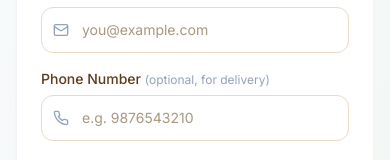
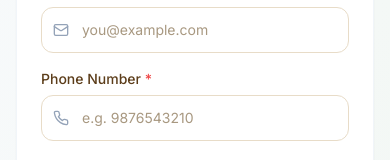
Before and after one commit to Artificialhuman74/SanathanaTattava, a React (Vite) app in the folder frontend/: page /shop/register in a window 390 px wide. Shown: the part 395-555 px from the top of the page. Built offline with nearby package versions, Linux system fonts and the light colour scheme; no server answers.

Commit message:
Make phone number required on consumer registration
Co-Authored-By: Claude Sonnet 4.6 <noreply@anthropic.com>

```diff
--- a/frontend/src/pages/consumer/Register.tsx
+++ b/frontend/src/pages/consumer/Register.tsx
@@ -40,13 +40,14 @@ export default function ConsumerRegister() {
     e.preventDefault();
     if (!name.trim())  { toast.error('Please enter your name'); return; }
     if (!email.trim()) { toast.error('Please enter your email'); return; }
+    if (!phone.trim()) { toast.error('Please enter your phone number'); return; }
     if (password.length < 6) { toast.error('Password must be at least 6 characters'); return; }
     if (password !== confirm) { toast.error('Passwords do not match'); return; }
     if (refCode && codeValid === false) { toast.error('Invalid referral code'); return; }
 
     setLoading(true);
     try {
-      await consumerRegister(name.trim(), email.trim(), password, refCode.trim() || undefined, phone.trim() || undefined);
+      await consumerRegister(name.trim(), email.trim(), password, refCode.trim() || undefined, phone.trim());
       toast.success('Account created! Check your email to verify.');
       navigate('/shop/verify-pending', { state: { email } });
     } catch (err: any) {
@@ -94,10 +95,10 @@ export default function ConsumerRegister() {
             </div>
 
             <div>
-              <label className="form-label">Phone Number <span className="text-slate-400 font-normal text-xs">(optional, for delivery)</span></label>
+              <label className="form-label">Phone Number <span className="text-red-500">*</span></label>
               <div className="relative">
                 <Phone className="absolute left-3 top-1/2 -translate-y-1/2 text-slate-400 w-4 h-4" />
-                <input type="tel" value={phone} onChange={e => setPhone(e.target.value)} className="form-input pl-10" placeholder="e.g. 9876543210" autoComplete="tel" />
+                <input type="tel" value={phone} onChange={e => setPhone(e.target.value)} className="form-input pl-10" placeholder="e.g. 9876543210" autoComplete="tel" required />
               </div>
             </div>
 
```
